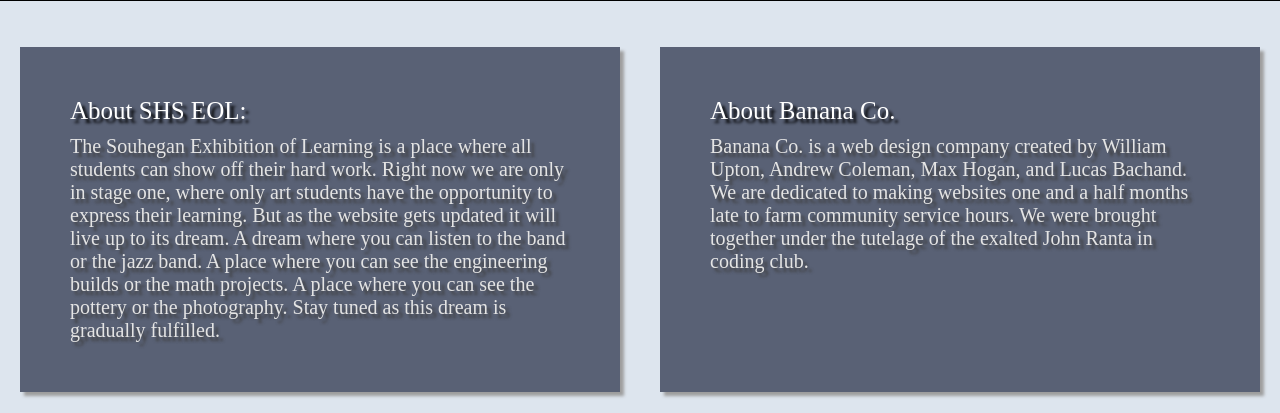
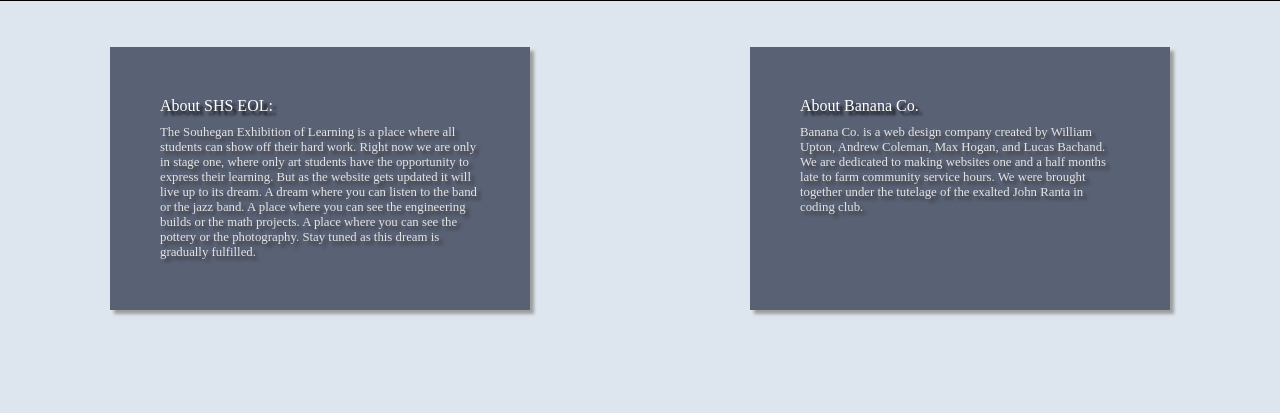
Before and after one commit to Atrophies/art-website, a plain HTML site: page public/about.html in a window 1280 px wide. Shown: the part 387-800 px from the top of the page. Drawn offline with Linux system fonts and the light colour scheme.

Commit message:
About Scaling

```diff
--- a/public/main.css
+++ b/public/main.css
@@ -326,52 +326,44 @@ V  \
 }
 /*End of Footer CSS*/
 
-.construction{
-     position: absolute;
-     top: -40px;
-     bottom: 0;
-     left: 50%;
-     transform: translateX(-50%);
- }
-.construction img{
-    top: 0;
-    height: 100%;
-    width: auto;
-}
-
-
 
 /*Start of About CSS*/
 .para {
-
-    font-size: 20px;
+    font-size: clamp(.5rem, 1vw, 1.25rem);
     color:rgb(228, 228, 228);
-
-
-
     text-shadow: rgb(61, 61, 61) 4px 4px 3px;
-
+}
+.Atitle{
+    font-size:25px;
+    font-size: clamp(.75rem, 1.25vw, 1.5625rem);
+    color:white;
+    text-shadow: black 4px 4px 3px;
+    margin-bottom: 10px;
 }
 .box{
-    width:500px;
-    height:auto;
+    width: min(25%, 500px);
     margin-top:50px;
-    text-align:left;
     padding:50px;
     background-color: rgb(89, 97, 117);
     box-shadow: rgb(158, 158, 158) 4px 4px 3px;
 
 }
-
-
-.Atitle{
-    font-size:25px;
-    color:white;
-    text-shadow: black 4px 4px 3px;
-    margin-bottom: 10px;
-}
-
 .flex2 {
     display:flex;
     justify-content: space-around;
 }
+/*End of About CSS*/
+
+
+.construction{
+    position: absolute;
+    top: -40px;
+    bottom: 0;
+    left: 50%;
+    transform: translateX(-50%);
+}
+.construction img{
+   top: 0;
+   height: 100%;
+   width: auto;
+}
```
